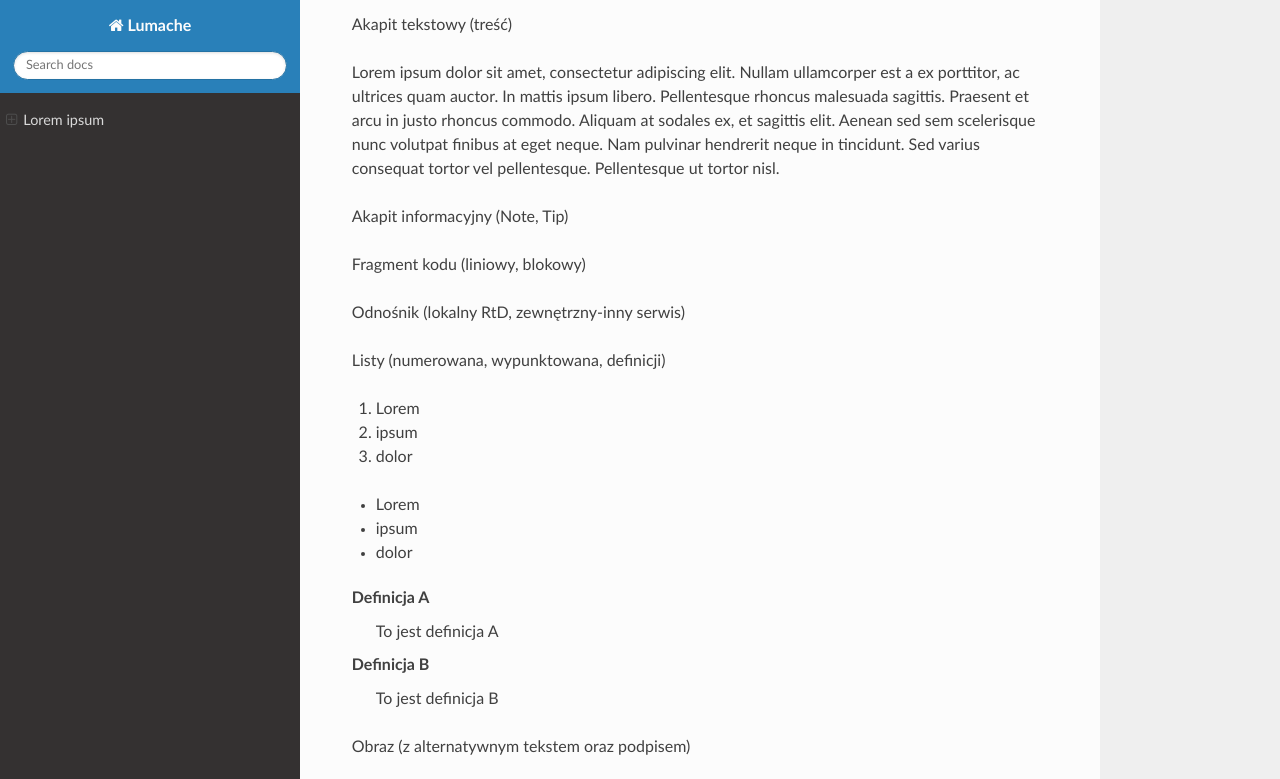
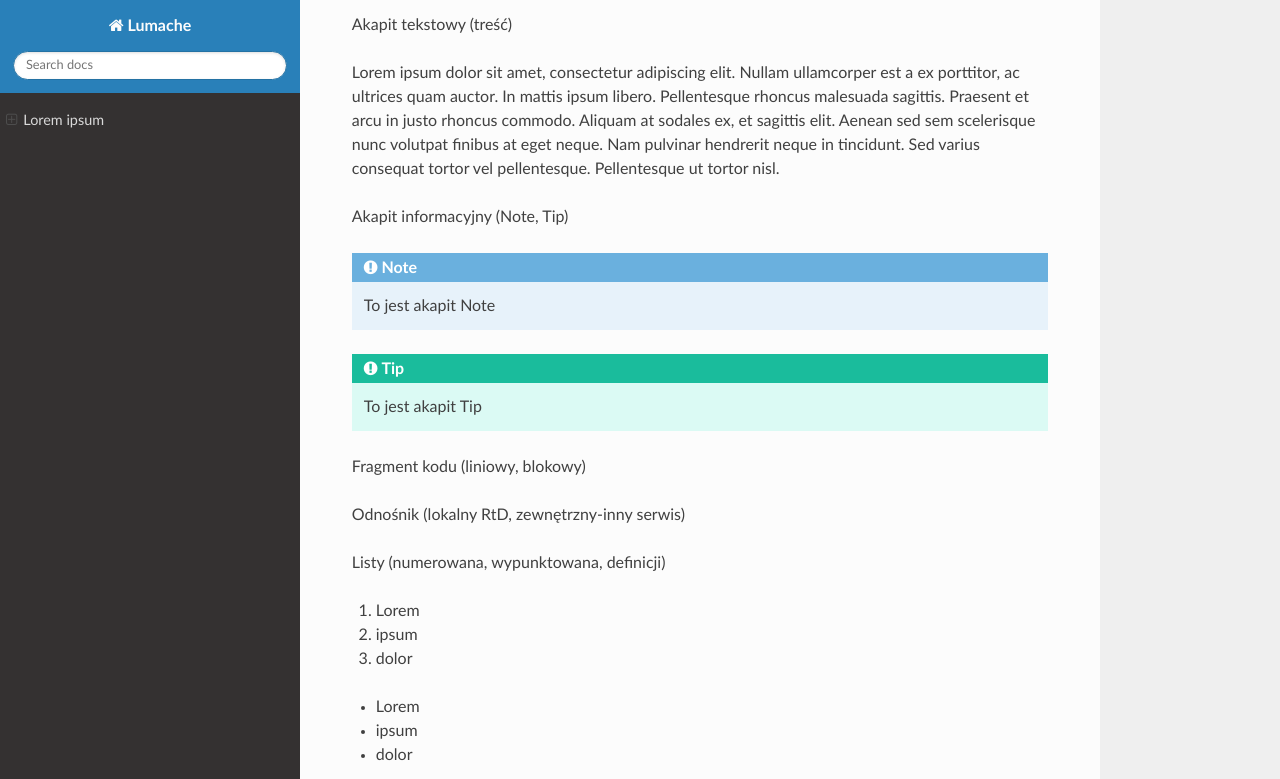
Before and after one commit to matthewgorniak/zse-4TF-MG-rtd, a Sphinx documentation site: the page built from docs/source/index.rst, in a window 1280 px wide and 900 px high, scrolled down 349 px, cut to the strip 0-779 px from the top of the window. Built offline with Sphinx 7.4.7 and the Read the Docs theme 3.1.0, drawn with Linux system fonts in a browser that asks for light colours.

Commit message:
Akapit informacyjny

```diff
--- a/docs/source/index.rst
+++ b/docs/source/index.rst
@@ -17,6 +17,12 @@ Akapit tekstowy (treść)
 Lorem ipsum dolor sit amet, consectetur adipiscing elit. Nullam ullamcorper est a ex porttitor, ac ultrices quam auctor. In mattis ipsum libero. Pellentesque rhoncus malesuada sagittis. Praesent et arcu in justo rhoncus commodo. Aliquam at sodales ex, et sagittis elit. Aenean sed sem scelerisque nunc volutpat finibus at eget neque. Nam pulvinar hendrerit neque in tincidunt. Sed varius consequat tortor vel pellentesque. Pellentesque ut tortor nisl.
 
 Akapit informacyjny (Note, Tip)
+
+.. note::
+   To jest akapit Note
+
+.. tip::
+   To jest akapit Tip
 
 Fragment kodu (liniowy, blokowy)
 
```
